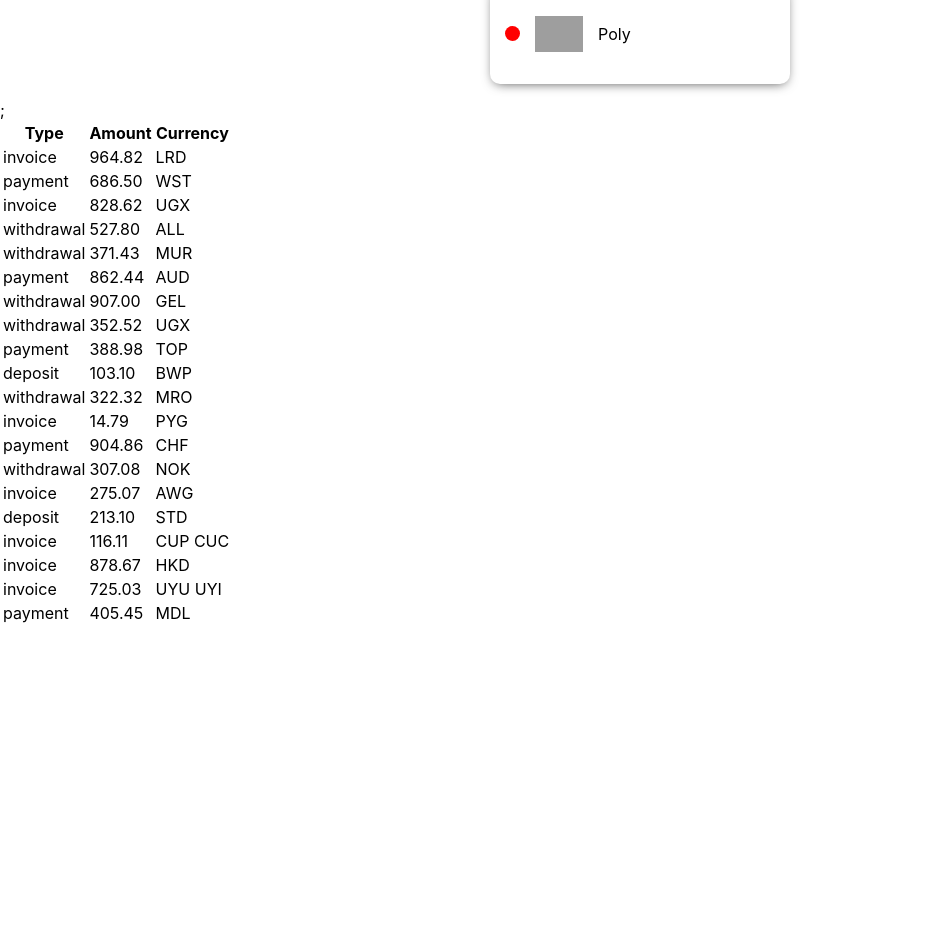
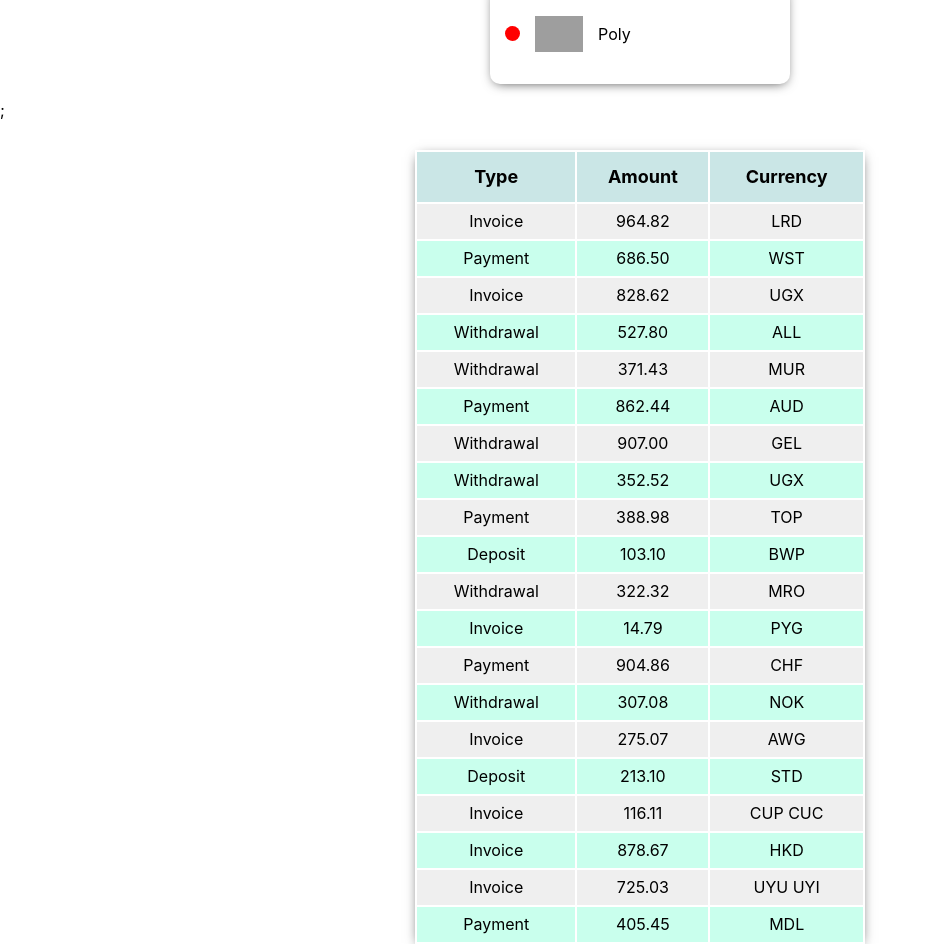
Before and after one commit to AnnaofAmber/goit-react-hw-01-components, a React (Create React App) app: page / in a window 1280 px wide. Shown: the part 1140-2084 px from the top of the page, without its empty margins (0-932 px from the left). Before the commit the page ends 1766 px from the top, so only its background shows below. Built offline with nearby package versions, Linux system fonts and the light colour scheme; grey boxes are pictures that could not be loaded.

Commit message:
adding styles for transaction history

```diff
--- a/src/components/TranscationHistory/TransactionHistory.jsx
+++ b/src/components/TranscationHistory/TransactionHistory.jsx
@@ -1,21 +1,23 @@
+import clsx from "clsx";
+import css from './TransactionHistory.module.css'
 export const TransactionHistory = ({items})=>{
 
 return(
 
-    <table>
-        <thead>
+    <table className={css.table}>
+        <thead className={css.head}>
         <tr>
-      <th>Type</th>
-      <th>Amount</th>
-      <th>Currency</th>
+      <th className={css.title}>Type</th>
+      <th className={css.title}>Amount</th>
+      <th className={css.title}>Currency</th>
     </tr>
         </thead>
-        <tbody>
-        {items.map(item=>(
-            <tr key={item.id}>
-                <td>{item.type}</td>
-                <td>{item.amount}</td>
-                <td>{item.currency}</td>
+        <tbody className={css.body}>
+        {items.map((item, index)=>(
+            <tr className={clsx(css.row, index%2===0?[css.odd]:[css.even])  } key={item.id}>
+                <td className={css.data}>{item.type}</td>
+                <td className={css.data}>{item.amount}</td>
+                <td className={css.data}>{item.currency}</td>
             </tr>
 
         ))}
--- a/src/components/TranscationHistory/TransactionHistory.module.css
+++ b/src/components/TranscationHistory/TransactionHistory.module.css
@@ -0,0 +1,31 @@
+.table{
+margin-top: 30px;
+width: 450px;
+margin-left: auto;
+margin-right: auto;
+box-shadow: 0px 3px 12px -4px rgba(0,0,0,0.75);
+}
+.head{
+    height: 50px;
+    background-color: rgba(122, 193, 193, 0.395);
+}
+.row{
+    height: 35px;
+}
+.odd{
+    background-color: rgba(211, 211, 211, 0.368);
+}
+.even{
+    background-color: rgba(127, 255, 212, 0.423);
+}
+
+.title{
+    font-size: 18px;
+    font-weight: 700;
+}
+.body{
+    text-align: center;
+}
+.data{
+text-transform: capitalize;
+}
```
